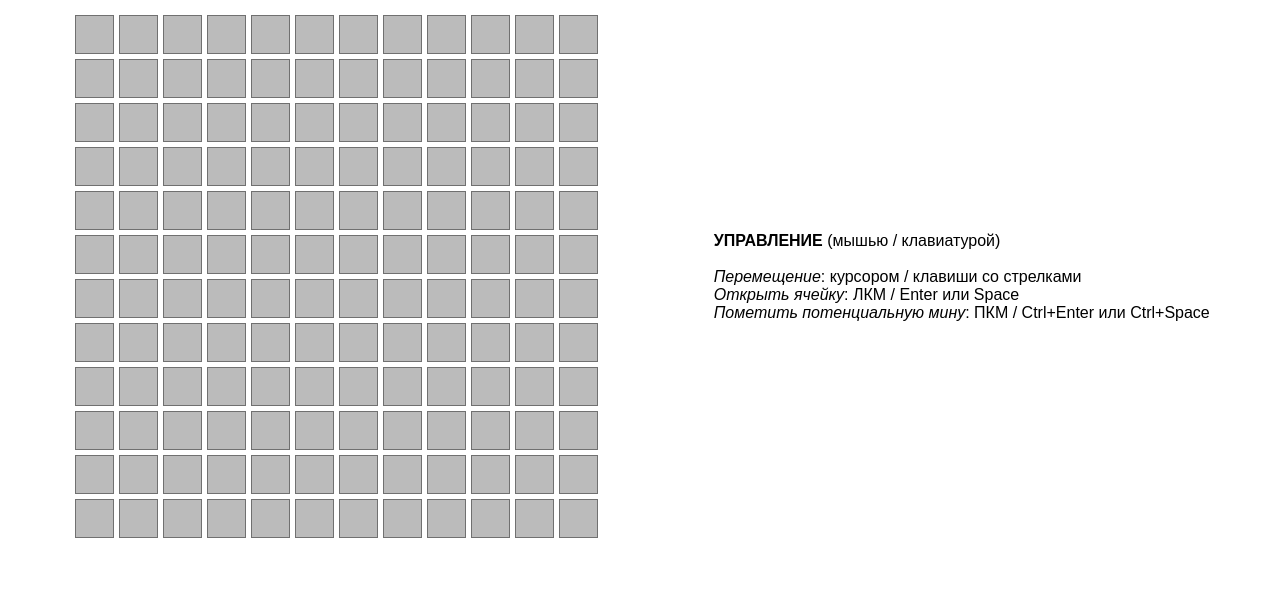
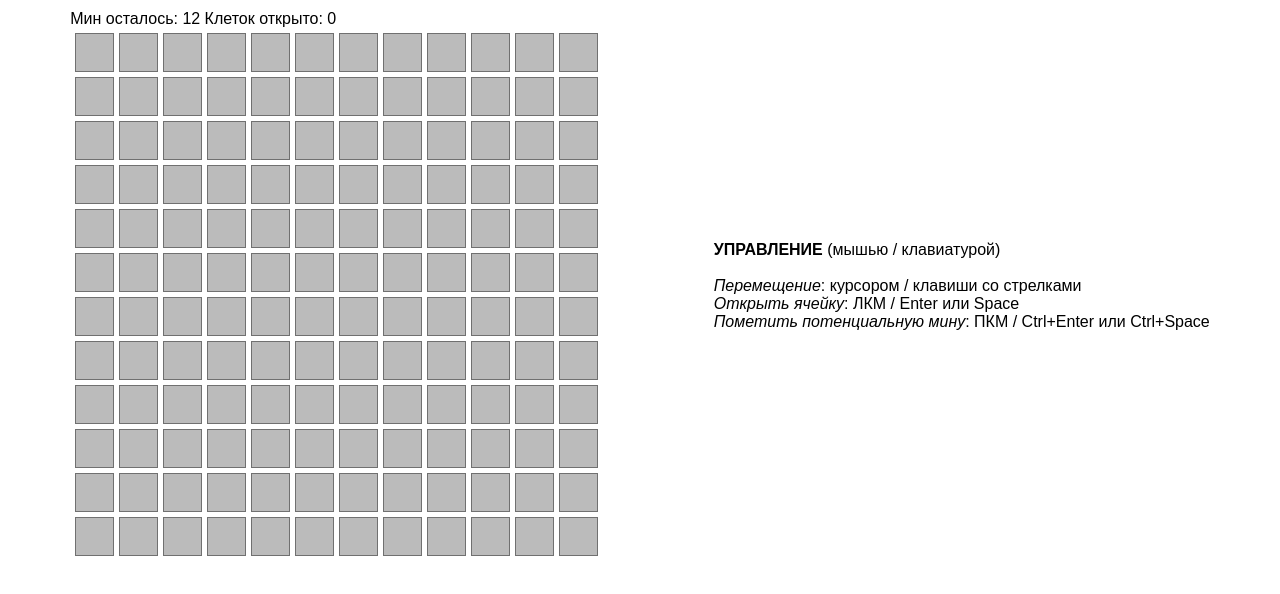
Before and after one commit to hochuPivo/-, a plain HTML site: page index.html in a window 1280 px wide. Drawn offline with Linux system fonts and the light colour scheme.

Commit message:
index.html

```diff
--- a/index.html
+++ b/index.html
@@ -10,6 +10,9 @@
 <body>
     <div class="wrapper">
         <div class="game">
+            <div>
+                Мин осталось: <span id="minesleft">12</span> Клеток открыто: <span id="cellsopened">0</span>
+            </div>
             <div id="end"></div>
             <table id="field" oncontextmenu="return false">
             </table>
```
